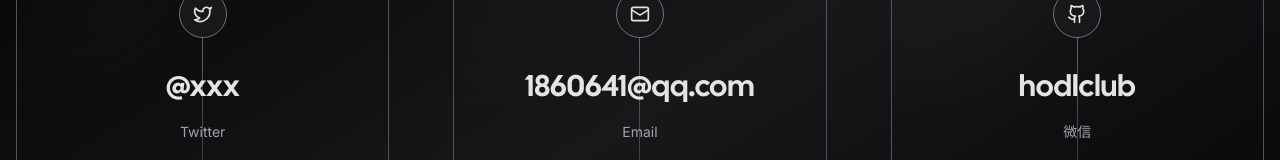
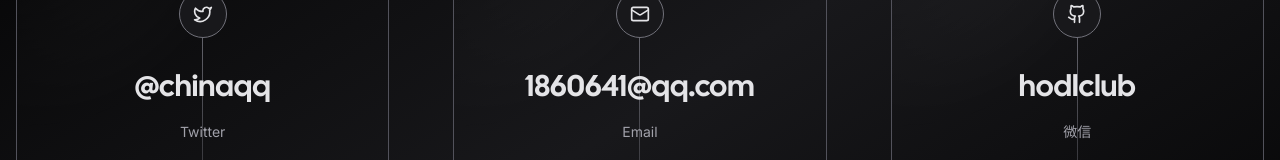
Before and after one commit to rogertse/nextjs-portfolio-pageview-counter2045.trade, a Next.js app: page /contact in a window 1280 px wide. Shown: the part 286-446 px from the top of the page. Built offline with nearby package versions, Linux system fonts and the light colour scheme; no server answers; what tailwindcss-debug-screens would draw is missing.

Commit message:
Update page.tsx

```diff
--- a/app/contact/page.tsx
+++ b/app/contact/page.tsx
@@ -7,9 +7,9 @@
 const socials = [
 	{
 		icon: <Twitter size={20} />,
-		href: "https://twitter.com/_",
+		href: "https://twitter.com/chinaqq",
 		label: "Twitter",
-		handle: "@xxx",
+		handle: "@chinaqq",
 	},
 	{
 		icon: <Mail size={20} />,
```
